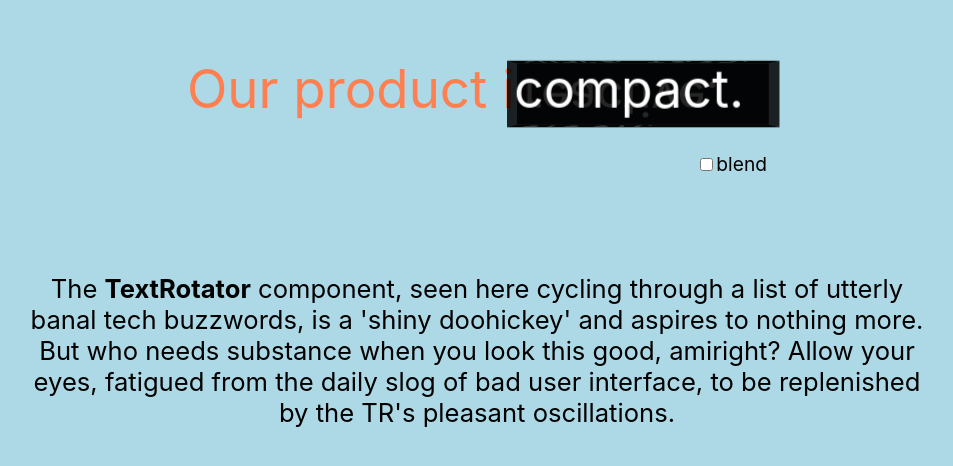
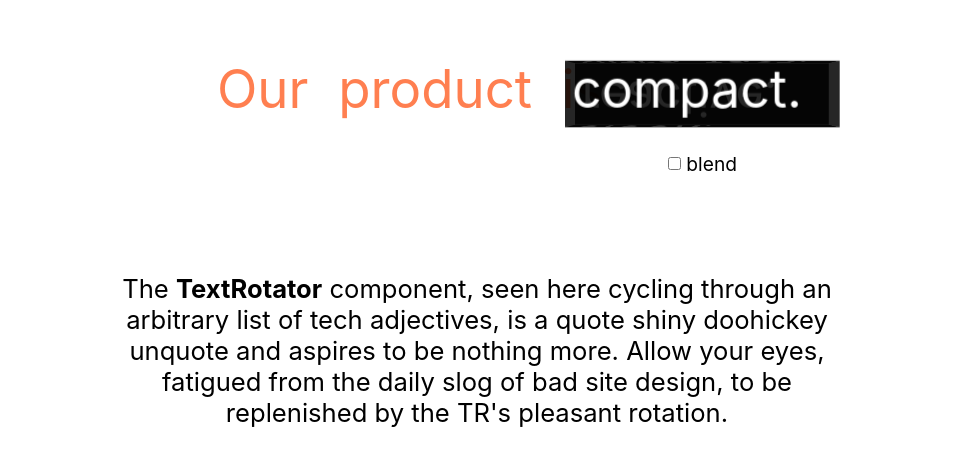
Before and after one commit to emantheman/emantheman.github.io, a React (Create React App) app: page /#/code/components/rotator in a window 1280 px wide. Shown: the part 222-688 px from the top of the page, without its empty margins (163-1116 px from the left). Built offline with nearby package versions, Linux system fonts and the light colour scheme.

Commit message:
Completes Rotator
Need next to add Back component.

```diff
--- a/src/styles/Rotator.scss
+++ b/src/styles/Rotator.scss
@@ -1,7 +1,6 @@
 .Rotator {
   width: 100%;
   min-height: 100vh;
-  background-color: lightblue;
   .container {
     position: absolute;
     right: 0;
@@ -10,7 +9,7 @@
     bottom: 125px;
     margin: auto;
     height: 120px;
-    width: 580px;
+    width: 520px;
     .proclamation {
       position: absolute;
       left: 0;
@@ -23,6 +22,12 @@
       font-size: 1.2em;
       bottom: 0;
       right: 0;
+      input {
+        font-size: 22px;
+        position: absolute;
+        left: -22px;
+        top: 2px;
+      }
     }
   }
   .description {
@@ -32,7 +37,7 @@
     left: 0;
     right: 0;
     bottom: 150px;
-    width: 70%;
+    width: 60%;
     margin: 0 auto;
     font-size: 1.6em;
   }
--- a/src/views/Rotator.js
+++ b/src/views/Rotator.js
@@ -19,8 +19,7 @@ const ADJECTIVES = [
 
 export default class Rotator extends Component {
   state = {
-    blend: false,
-    spinDown: true,
+    blend: false
   }
 
   componentDidMount() {
@@ -28,29 +27,42 @@ export default class Rotator extends Component {
     this.props.menu.stow()
   }
 
+  /**
+   * Handles checkbox change.
+   */
+  handleChange = () => {
+    this.setState(prev => {
+      return { blend: !prev.blend }
+    })
+  }
+
   render() {
     const {
-      // blend,
-      spinDown
+      blend
     } = this.state
+    const bgColor = blend ? 'white' : 'rgba(0,0,0,0.85)'
+    const fontColor = blend ? 'coral' : 'white'
     return (
       <div className="Rotator">
         <div className="container">
-          <span className="proclamation">Our product is</span>
+          <span className="proclamation">Our&nbsp; product&nbsp; is</span>
           <TextRotator
             words={ ADJECTIVES }
             spinRate={ 4.2 }
-            reverseRotation={ spinDown }
-            positionRight={ 0 }
-            width="255px"
-            backgroundColor="rgba(0,0,0,0.85)"
-            fontColor="white"/>
+            reverseRotation={ true }
+            positionRight={ '-90px' }
+            width="257px"
+            backgroundColor={ bgColor }
+            fontColor={ fontColor }/>
           <label className="options">
-            <input type="checkbox" name="blend"/>blend
+            <input
+              type="checkbox"
+              name="blend"
+              onChange={this.handleChange}/>blend
           </label>
         </div>
         <span className="description">
-          The <strong>TextRotator</strong> component, seen here cycling through a list of utterly banal tech buzzwords, is a 'shiny doohickey' and aspires to nothing more. But who needs substance when you look this good, amiright? Allow your eyes, fatigued from the daily slog of bad user interface, to be replenished by the TR's pleasant oscillations.
+          The <strong>TextRotator</strong> component, seen here cycling through an arbitrary list of tech adjectives, is a quote shiny doohickey unquote and aspires to be nothing more. Allow your eyes, fatigued from the daily slog of bad site design, to be replenished by the TR's pleasant rotation.
         </span>
       </div>
     )
```
